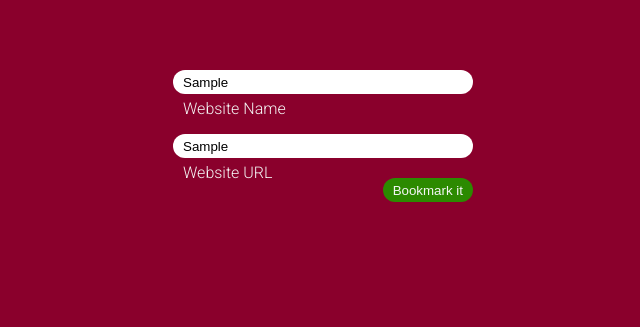
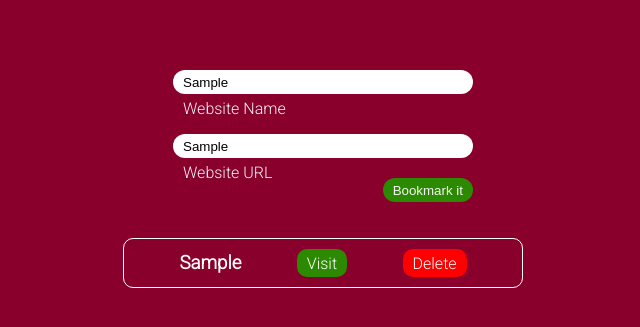
Before and after one commit to ciarnellicarlo/bookmark, a plain HTML site: page index.html in a window 1280 px wide. Both pictures are taken after typing "Sample", "Sample" into the empty fields and a click on the input "Bookmark it". Shown: the part 269-596 px from the top of the page, without its empty margins (317-957 px from the left). Drawn offline with Linux system fonts and the light colour scheme.

Commit message:
Fourth commit, remove bookmark

```diff
--- a/script.js
+++ b/script.js
@@ -22,12 +22,25 @@ let setBookmark = e => {
         localStorage.setItem('bookmarks', JSON.stringify(bookmarks));
     }
 
+    outputBookmarks()
+
     e.preventDefault();
+}
+
+function deleteBookmark(url) {
+    let bookmarks = JSON.parse(localStorage.getItem('bookmarks'));
+    for (let i = 0; i < bookmarks.length; i++) {
+        if(bookmarks[i].url == url) {
+            bookmarks.splice(i, 1)
+        }
+    }
+    localStorage.setItem('bookmarks', JSON.stringify(bookmarks));
+
+    outputBookmarks()
 }
 
 function outputBookmarks() {
     let bookmarks = JSON.parse(localStorage.getItem('bookmarks'));
-    console.log(bookmarks);
     let bookmarksResults = document.querySelector("#websitesbooked");
     bookmarksResults.innerHTML = "";
     for(let i = 0; i < bookmarks.length; i++){
@@ -37,6 +50,8 @@ function outputBookmarks() {
         bookmarksResults.innerHTML += '<div class="savedBookmarks">'+
                                       '<h3>' +name+
                                       '</h3>'+
+                                      '<a class="visit" target="_blank" href="'+url+'">Visit</a>'+
+                                      '<a onclick="deleteBookmark(\''+url+'\')" class="delete" href="#">Delete</a>'+
                                       '</div>';
     }
 }
--- a/styles.css
+++ b/styles.css
@@ -88,10 +88,21 @@ body {
     text-align: left;
     font-family: 'Roboto', sans-serif;
     display: flex;
-    justify-content: flex-start;
+    justify-content: space-evenly;
     align-items: center;
 }
 
-.savedBookmarks h3 {
-    margin-left: 10px;
+.savedBookmarks a {
+    color: white;
+    padding: 5px 10px 4px 10px;
+    border-radius: 10px;
+    text-decoration: none;
 }
+
+.visit {
+    background-color: #2c8a00;
+}
+
+.delete {
+    background-color: red;
+}
```
